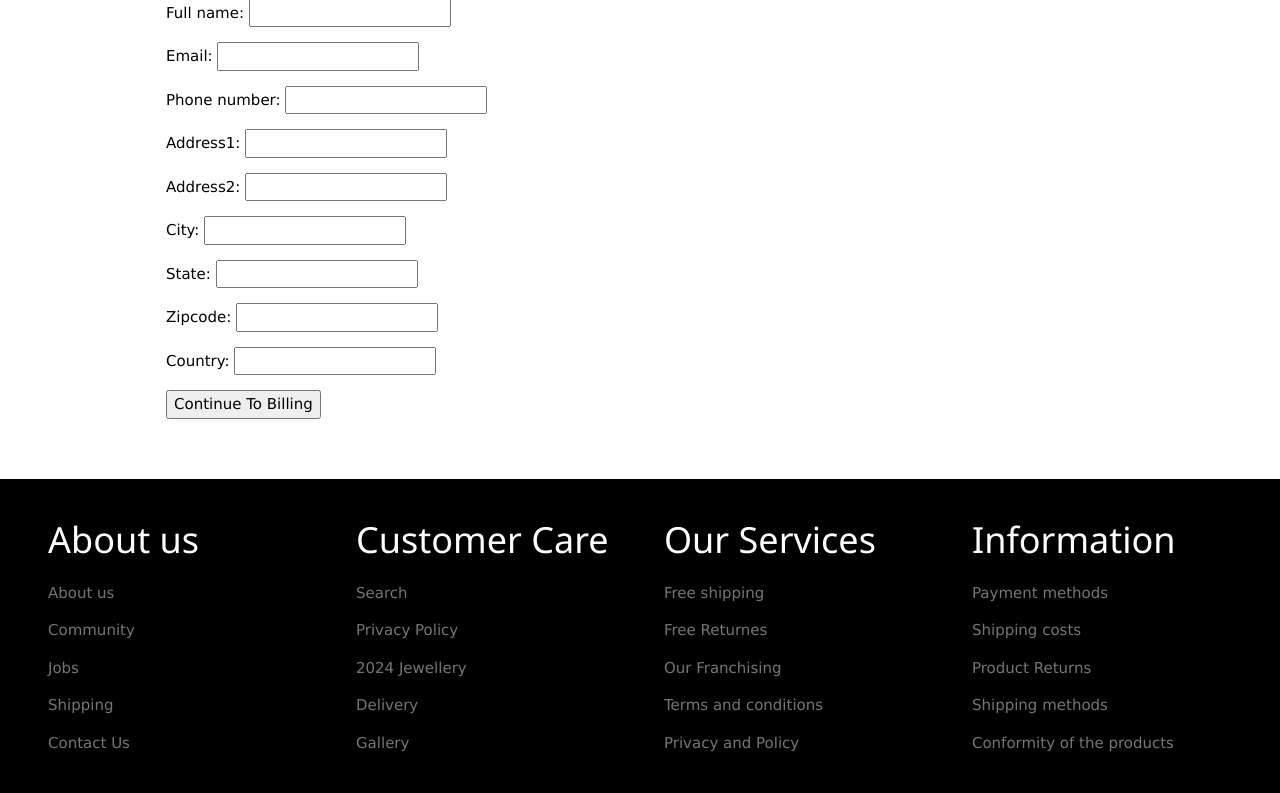
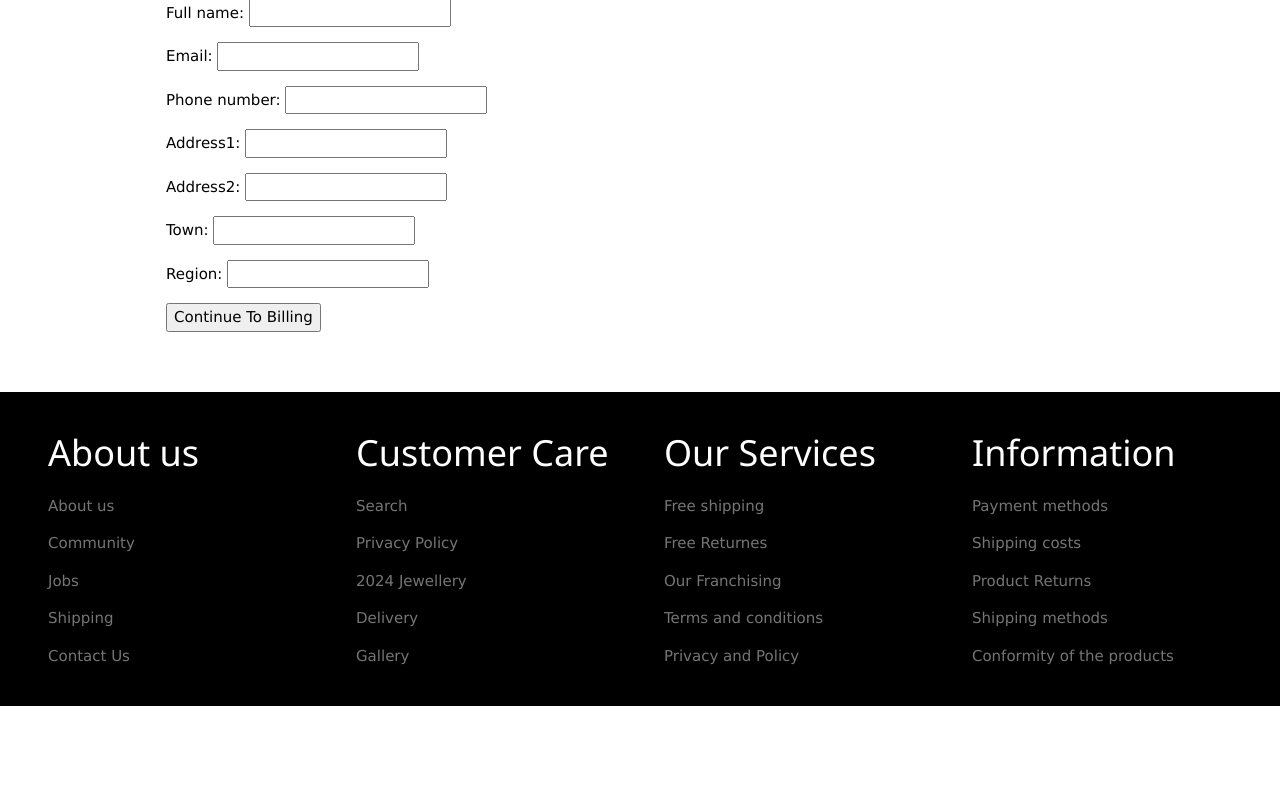
Before and after one commit to 1appiah/e-commerce-app, a Django app: page /payment/checkout/ in a window 1280 px wide. Shown: the part 402-1195 px from the top of the page. After the commit the page ends 1108 px from the top, so only its background shows below. Run offline with Django 5.2, Linux system fonts and the light colour scheme; some libraries are stand-ins or nearby versions.

Commit message:
shipping info form updated

```diff
--- a/config/templates/payment/billing_info.html
+++ b/config/templates/payment/billing_info.html
@@ -59,8 +59,8 @@
                 Address 1:{{shipinfo.address1}}<br>
                 Address 2:{{shipinfo.address2}}<br>
                 Phone:{{shipinfo.phone_number}}<br>
-                Country:{{shipinfo.country}}<br>
-                Zipcode:{{shipinfo.zipcode}}
+                Region:{{shipinfo.region}}<br>
+
                 <hr>
                 <a href="{% url 'checkout' %}" class="w3-button w3-section w3-round w3-purple w3-border">Update Shipping Details</a>
 
--- a/payment/forms.py
+++ b/payment/forms.py
@@ -4,6 +4,6 @@ from .models import ShippingAdrress
 class shippingForm(forms.ModelForm):
     class Meta:
         model = ShippingAdrress
-        fields = ['full_name','email','phone_number','address1','address2','city','state','zipcode','country']
+        fields = ['full_name','email','phone_number','address1','address2','town','region']
 
         exclude = ['user',]
--- a/payment/models.py
+++ b/payment/models.py
@@ -16,10 +16,8 @@ class ShippingAdrress(models.Model):
     phone_number =  models.CharField(max_length=20, blank=True)
     address1 =  models.CharField(max_length=200, blank=True)
     address2 =  models.CharField(max_length=200, blank=True)
-    state =  models.CharField(max_length=200, blank=True, null=True)
-    city =  models.CharField(max_length=200, blank=True, null=True)
-    zipcode =  models.CharField(max_length=200, blank=True)
-    country =  models.CharField(max_length=200, blank=True)
+    town =  models.CharField(max_length=200, blank=True, null=True)
+    region =  models.CharField(max_length=200, blank=True)
 
     def __str__(self) -> str:
         return f'Shipping Address - {str(self.id)}'
--- a/payment/views.py
+++ b/payment/views.py
@@ -98,7 +98,7 @@ def process_order(request):
         amount_paid = total()
         amount_paid = decimal.Decimal(amount_paid)
         # get address from my_shipping session
-        shipping_address = f"{my_shipping['full_name']}\n{my_shipping['address1']}\n{my_shipping['address2']}\n{my_shipping['state']}\n{my_shipping['zipcode']}\n{my_shipping['country']}"
+        shipping_address = f"{my_shipping['full_name']}\n{my_shipping['address1']}\n{my_shipping['address2']}\n{my_shipping['town']}\n{my_shipping['region']}"
 
         #create order
         if request.user.is_authenticated:
```
Also changed, not shown: payment/migrations/0011_rename_country_shippingadrress_region_and_more.py (added).
